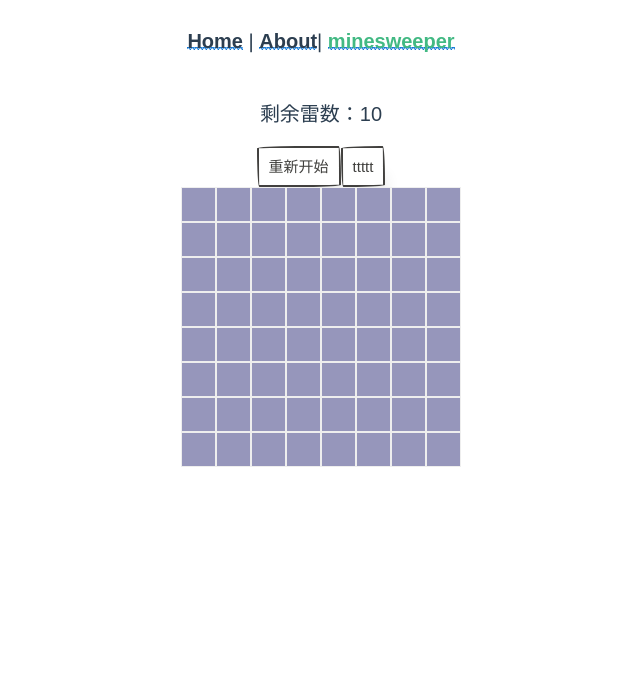
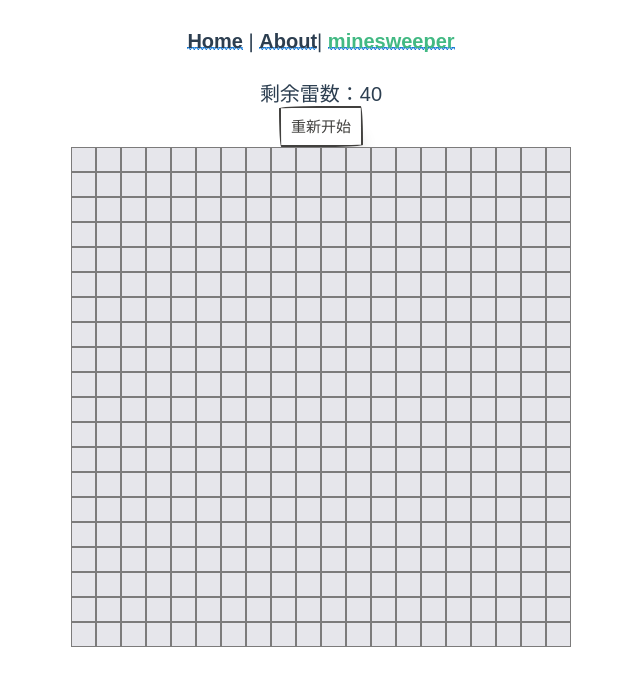
Before and after one commit to czj0923/mine-sweeper, a Vue app: page /#/minesweeper in a window 1280 px wide. Shown: the top 686 px of the page, without its empty margins (319-959 px from the left). Built offline with nearby package versions, Linux system fonts and the light colour scheme; a web font is replaced by a local one.

Commit message:
feat 完成了基础逻辑

```diff
--- a/public/index.html
+++ b/public/index.html
@@ -11,6 +11,7 @@
     <noscript>
       <strong>We're sorry but <%= htmlWebpackPlugin.options.title %> doesn't work properly without JavaScript enabled. Please enable it to continue.</strong>
     </noscript>
+    <script>document.oncontextmenu = function(){return false;};</script>
     <div id="app"></div>
     <!-- built files will be auto injected -->
   </body>
--- a/src/App.vue
+++ b/src/App.vue
@@ -8,6 +8,11 @@
 </template>
 
 <style lang="scss">
+* {
+  user-select: none;
+  padding: 0;
+  margin: 0;
+}
 #app {
   font-family: Avenir, Helvetica, Arial, sans-serif;
   -webkit-font-smoothing: antialiased;
--- a/src/components/Modal.vue
+++ b/src/components/Modal.vue
@@ -11,7 +11,7 @@
         <button class="btn-success-outline btn-small" @click="close">
           确定
         </button>
-        <button class="btn-success btn-small">重新开始</button>
+        <button class="btn-success btn-small" @click="confirm">重新开始</button>
       </div>
     </div>
   </div>
@@ -32,14 +32,19 @@ export default {
       type: String,
     },
   },
-  emits: ["update:visible"],
+  emits: ["update:visible", "confirm"],
   setup(props, { emit }) {
     //点击关闭
     const close = () => {
       emit("update:visible", false);
     };
+    const confirm = () => {
+      emit("update:visible", false);
+      emit("confirm");
+    };
     return {
       close,
+      confirm,
     };
   },
 };
@@ -52,11 +57,13 @@ export default {
     opacity: 1;
     .modal-body {
       top: 50%;
-      min-width: 40%;
-      .btn-group {
-        display: flex;
-        justify-content: space-between;
-      }
+    }
+  }
+  .modal-body {
+    min-width: 40%;
+    .btn-group {
+      display: flex;
+      justify-content: space-between;
     }
   }
 }
--- a/src/views/MineSweeper.vue
+++ b/src/views/MineSweeper.vue
@@ -2,11 +2,10 @@
   <div class="minesweeper">
     <p>剩余雷数：{{ mineCount - flagNum }}</p>
     <button class="btn-small" @click="restart">重新开始</button>
-    <button class="btn-small" @click="test">ttttt</button>
     <div
       class="game-box"
       :style="{
-        width: 35 * rowCount + 'px',
+        width: 25 * rowCount + 'px',
       }"
     >
       <template v-for="(row, index) in mineArr" :key="index">
@@ -14,16 +13,14 @@
           <div
             class="box"
             :class="[`box${el.num}`]"
-            @click="open(index, index2)"
-            @mousedown="showAround(index, index2)"
-            @mouseup="unShowAround(index, index2)"
+            @click="openFlag(index, index2)"
             v-if="el.open"
           >
-            {{ el.num ? el.num : "" }}
+            {{ el.num === 10 ? "●" : el.num ? el.num : "" }}
           </div>
           <div
             class="box unopen"
-            :class="{ light: el.light }"
+            :class="{ light: el.light && !el.flag }"
             v-else
             @click="open(index, index2)"
             @contextmenu.prevent="setFlag(index, index2)"
@@ -37,11 +34,13 @@
       v-model:visible="successModalVisible"
       title="恭喜您"
       content="游戏成功！"
+      @confirm="restart"
     ></Modal>
     <Modal
       v-model:visible="failModalVisible"
       title="很遗憾"
       content="游戏失败~请再接再厉"
+      @confirm="restart"
     ></Modal>
   </div>
 </template>
@@ -56,9 +55,9 @@ export default {
   },
   setup() {
     const state = reactive({
-      mineCount: 10, //雷数
-      colCount: 8, //列数
-      rowCount: 8, //行数
+      mineCount: 40, //雷数
+      colCount: 20, //列数
+      rowCount: 20, //行数
       mineArr: [[]], //存放雷
       flagNum: 0, //标记旗数
       successModalVisible: false,
@@ -121,6 +120,7 @@ export default {
         });
       }
       console.log(state.mineArr);
+      state.flagNum = 0;
     };
 
     //生成随机整数 [0,max)
@@ -143,9 +143,12 @@ export default {
         console.log(pos);
         //遍历坐标，如果发现有一个值为10则停止递归
         loop(pos);
-        console.log("state.mineArr", state.mineArr);
       }
+      isFinish();
+    };
 
+    //判断是否游戏结束  成功or失败
+    const isFinish = () => {
       //判断还有几个方块未打开
       let count = 0;
       for (let x = 0; x < state.mineArr.length; x++) {
@@ -153,13 +156,18 @@ export default {
           if (!state.mineArr[x][y].open) {
             count = count + 1;
           }
+          //只要有一个方块open和雷数10同时出现  则失败
+          if (state.mineArr[x][y].open && state.mineArr[x][y].num === 10) {
+            state.failModalVisible = true;
+            return false;
+          }
         }
       }
-      //未打开的方块数<=总雷数
+      //未打开的方块数<=总雷数 则成功
       if (count <= state.mineCount) {
         state.successModalVisible = true;
+        return false;
       }
-      console.log(count);
     };
 
     //标记旗
@@ -201,29 +209,63 @@ export default {
       initMine();
     };
 
-    const test = () => {
-      state.modalVisible = true;
-    };
+    //当鼠标在已打开方块上按下时，周围未打开方块显示效果
+    //const showAround = (x, y) => {
+    //  const pos = getPosition(x, y);
+    //  pos.forEach((item) => {
+    //    const [x, y] = item;
+    //    if (!state.mineArr[x][y].open) {
+    //      state.mineArr[x][y].light = true;
+    //    }
+    //  });
+    //};
+    ////当鼠标在已打开方块上按下时，周围未打开方块显示效果
+    //const unShowAround = (x, y) => {
+    //  const pos = getPosition(x, y);
+    //  pos.forEach((item) => {
+    //    const [x, y] = item;
+    //    if (!state.mineArr[x][y].open) {
+    //      state.mineArr[x][y].light = false;
+    //    }
+    //  });
+    //};
 
-    //当鼠标在已打开方块上按下时，周围未打开方块显示效果
-    const showAround = (x, y) => {
-      const pos = getPosition(x, y);
+    //已标雷的情况下，点击未打开方块时，如果数字等于周围一圈标雷数量，则自动打开周围一圈未标雷的方块
+    const openFlag = (_x, _y) => {
+      console.log("点击的坐标", _x, _y);
+      const pos = getPosition(_x, _y);
+      let flagCount = 0;
+      //统计周围一圈标了几个旗
       pos.forEach((item) => {
         const [x, y] = item;
-        if (!state.mineArr[x][y].open) {
-          state.mineArr[x][y].light = true;
+        if (state.mineArr[x][y].flag) {
+          flagCount = flagCount + 1;
         }
       });
-    };
-    //当鼠标在已打开方块上按下时，周围未打开方块显示效果
-    const unShowAround = (x, y) => {
-      const pos = getPosition(x, y);
-      pos.forEach((item) => {
-        const [x, y] = item;
-        if (!state.mineArr[x][y].open) {
-          state.mineArr[x][y].light = false;
-        }
-      });
+      //如果点击的数字等于周围旗数
+      if (state.mineArr[_x][_y].num === flagCount) {
+        //遍历周围一圈，把未插旗的方块打开
+        pos.forEach((item) => {
+          const [x, y] = item;
+          if (!state.mineArr[x][y].flag) {
+            state.mineArr[x][y].open = true;
+            //打开一个方块就判断一次
+            return isFinish();
+          }
+        });
+
+        //去除已插旗的方块
+        pos.forEach((item, index) => {
+          if (state.mineArr[item[0]][item[1]].flag) {
+            pos.splice(index, 1);
+          }
+        });
+        console.log(pos);
+        //递归点击的方块
+        loop(pos);
+      }
+
+      isFinish();
     };
     initMine();
     onMounted(() => {});
@@ -232,10 +274,8 @@ export default {
       ...toRefs(state),
       open,
       setFlag,
-      test,
       restart,
-      showAround,
-      unShowAround,
+      openFlag,
     };
   },
 };
@@ -250,10 +290,10 @@ export default {
       display: flex;
       align-items: center;
       justify-content: center;
-      width: 35px;
-      height: 35px;
-      background-color: rgb(219, 219, 211);
-      border: 1px solid #eee;
+      width: 25px;
+      height: 25px;
+      background-color: rgb(197, 194, 194);
+      border: 1px solid rgb(124, 123, 123);
       cursor: pointer;
       font-size: 24px;
       font-weight: 600;
@@ -289,7 +329,7 @@ export default {
         color: #000;
       }
       &.unopen {
-        background-color: rgb(150, 150, 187);
+        background-color: rgb(230, 230, 235);
       }
       &.light {
         background-color: #555;
```
